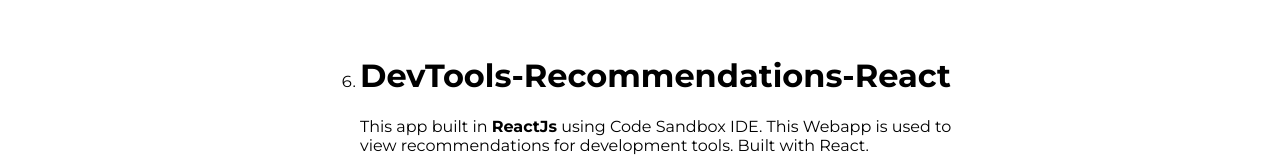
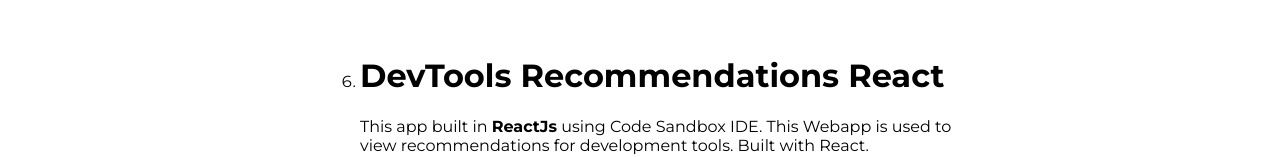
Before and after one commit to Balamurugan18R/Balamurugan-Mini-Projects, a plain HTML site: page projects.html in a window 1280 px wide. Shown: the part 277-434 px from the top of the page. Drawn offline with Linux system fonts and the light colour scheme.

Commit message:
Updated links

```diff
--- a/projects.html
+++ b/projects.html
@@ -31,7 +31,7 @@
 
          <div class="container container-center">
             <li>
-           <h1>DevTools-Recommendations-React</h1>
+           <h1>DevTools Recommendations React</h1>
            <p>This app built in <strong>ReactJs</strong> using Code Sandbox IDE. This Webapp is used to view recommendations for development tools. Built with React.</p>
 
            <a class="link-primary" href="https://csb-gk7c1s.netlify.app/" target="_blank" >Live projects</a>
```
